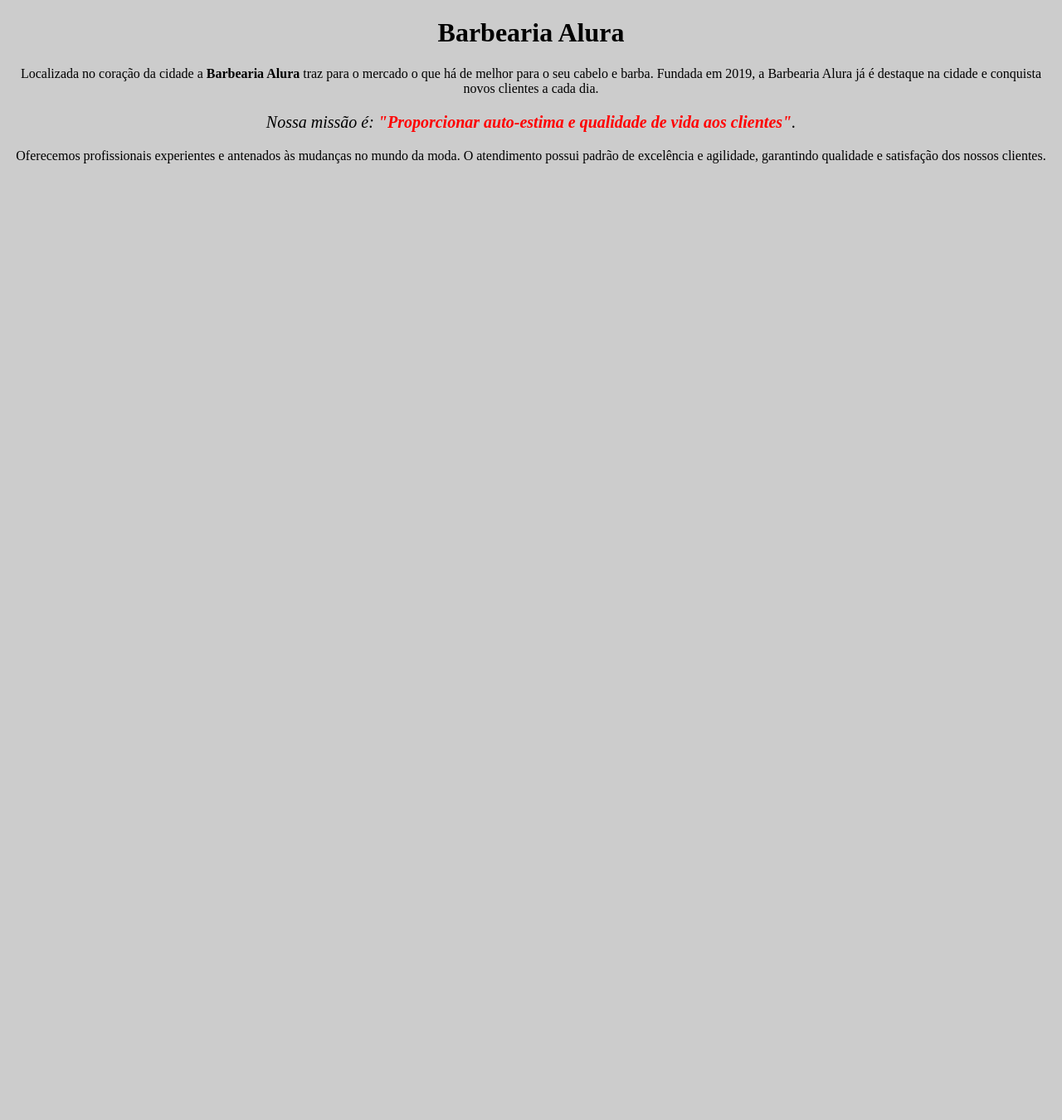
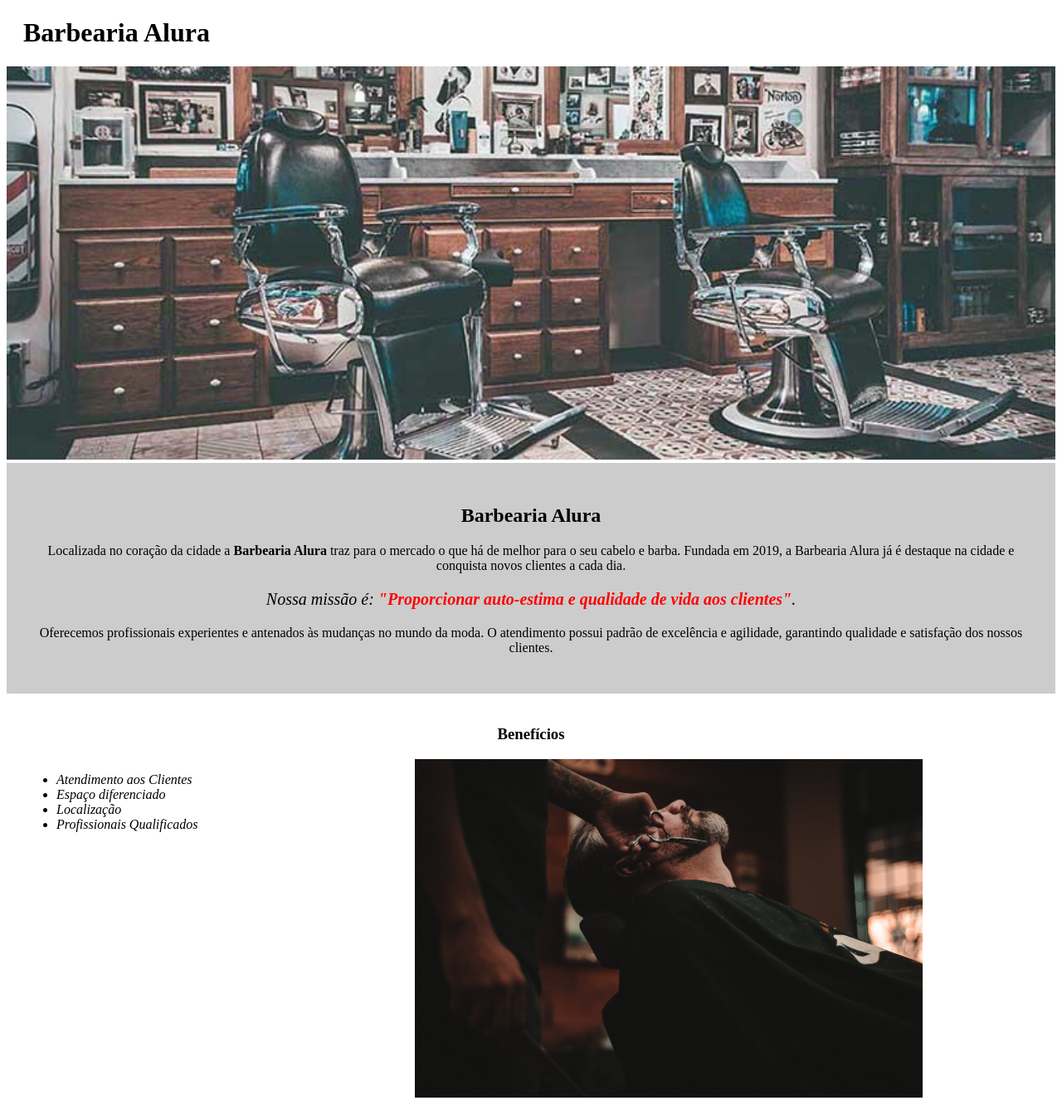
Before and after one commit to PedroNovaes25/AperfeicoandoJS, a plain HTML site: page HTMLeCss/index.html in a window 1280 px wide. Shown: the whole page at 83% size. Before the commit the page ends 800 px from the top, so only its background shows below. Drawn offline with Linux system fonts and the light colour scheme.

Commit message:
Pagina principal, feita

```diff
--- a/HTMLeCss/index.html
+++ b/HTMLeCss/index.html
@@ -7,14 +7,34 @@
         <link rel="stylesheet" href="style.css">
     </head>
     <body>
-        <h1>Barbearia Alura</h1>
 
-        <p >Localizada no coração da cidade a <strong>Barbearia Alura</strong> traz para o mercado o que há de melhor para o
-        seu cabelo e barba. Fundada em 2019, a Barbearia Alura já é destaque na cidade e conquista novos clientes a cada dia.</p>
+        <header>
+            <h1 class="titulo-principa">Barbearia Alura</h1>
+        </header>
 
-        <p style="font-size: 20px; text-align: center;"><em>Nossa missão é: <strong>"Proporcionar auto-estima e qualidade de vida aos clientes"</strong>.</em></p>
+        <img id="banner" src="img/banner.jpg" alt="">
+        <div class="principal">
+            <h2 class="titulo-centralizado">Barbearia Alura</h2>
 
-        <p>Oferecemos profissionais experientes e antenados às mudanças no mundo da moda. O atendimento possui padrão de excelência
-        e agilidade, garantindo qualidade e satisfação dos nossos clientes.</p>
+            <p >Localizada no coração da cidade a <strong>Barbearia Alura</strong> traz para o mercado o que há de melhor para o
+            seu cabelo e barba. Fundada em 2019, a Barbearia Alura já é destaque na cidade e conquista novos clientes a cada dia.</p>
+
+            <p id="missao"><em>Nossa missão é: <strong>"Proporcionar auto-estima e qualidade de vida aos clientes"</strong>.</em></p>
+
+            <p>Oferecemos profissionais experientes e antenados às mudanças no mundo da moda. O atendimento possui padrão de excelência
+            e agilidade, garantindo qualidade e satisfação dos nossos clientes.</p>
+        </div>
+        <div class="beneficios">
+            <h3 class="titulo-centralizado">Benefícios</h3>
+
+            <ul>
+                <li class="itens">Atendimento aos Clientes</li>
+                <li class="itens">Espaço diferenciado</li>
+                <li class="itens">Localização</li>
+                <li class="itens">Profissionais Qualificados</li>
+            </ul>
+
+            <img src="img/beneficios.jpg" class="imagembeneficios">
+        </div>
     </body>
 </html>
--- a/HTMLeCss/style.css
+++ b/HTMLeCss/style.css
@@ -1,19 +1,57 @@
 body
 {
-    background-color: #cccccc;
+
 }
 
+#banner{
+    width: 100%;
+}
 
-h1
+.principal{
+    background-color: #cccccc;
+    padding: 30px;
+}
+
+.titulo-principa{
+    padding-left: 20px;
+}
+
+p
 {
     text-align: center
 }
-p
-{
-    text-align: center
+#missao{
+    font-size: 20px
+
 }
 
 em strong
 {
     color: #FF0000;
 }
+
+.titulo-centralizado
+{
+    text-align: center
+}
+
+.itens
+{
+    font-style: italic;
+}
+
+.beneficios{
+    background-color: #FFFFFF;
+    padding: 20px;
+}
+
+ul{
+    display: inline-block; /*Deixa com que apenas o conteúdo da tag seja coberto, assim deixando a sua volta livre (alinha os conteúdos por underline)*/
+    vertical-align: top; /*Alinha o conteúdo verticalmente pelo topo*/
+    width: 20%;
+    margin-right: 15%;
+}
+
+.imagembeneficios{
+    width: 50%;
+}
```
Also changed, not shown: HTMLeCss/img/banner.jpg (added), HTMLeCss/img/beneficios.jpg (added).
